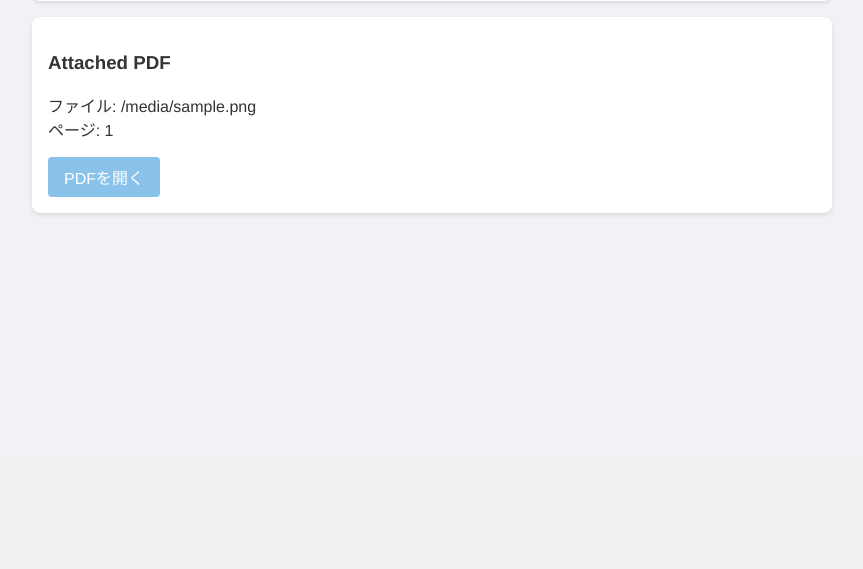
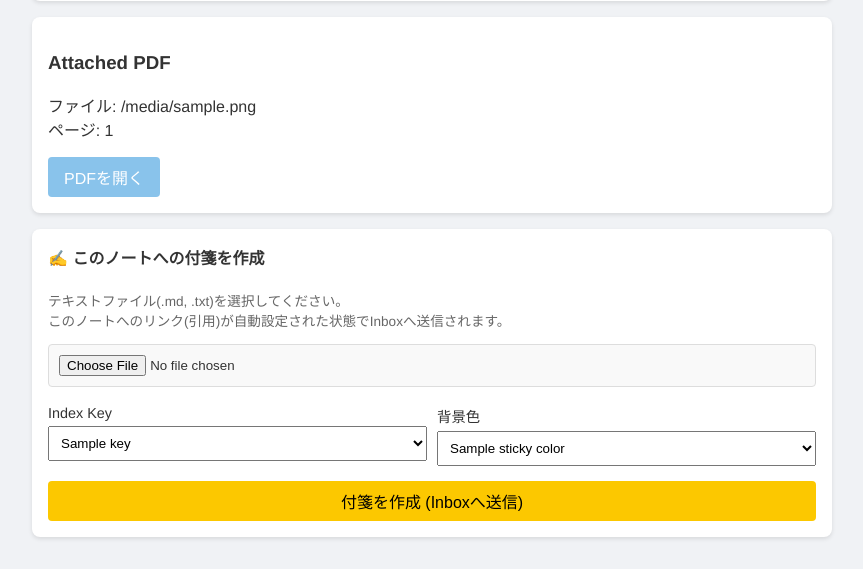
Before and after one commit to Kurato-Tsukishiro/Synapsen, a Flask app: template Synapsen_Web/templates/view.html in a window 1280 px wide. Shown: the part 344-913 px from the top of the page, without its empty margins (208-1071 px from the left). Before the commit the page ends 559 px from the top, so only its background shows below. Run offline with Flask 3, Linux system fonts and the light colour scheme; the template is opened without the code that fills it: most values are stand-ins (such as "Sample title", 1, 10 or a date in 2020).

Commit message:
feature: 付箋ノートを作成する機能を追加。それに伴い、ファイルアップロード時に正規化するように変更

```diff
--- a/Synapsen_Web/server.py
+++ b/Synapsen_Web/server.py
@@ -3,6 +3,12 @@ import os
 import sqlite3
 import logging
 import signal  # 終了シグナル制御用
+import tempfile
+import datetime
+import re
+import shutil
+import json
+import fitz  # PyMuPDF
 from functools import wraps
 from pathlib import Path
 from flask import (
@@ -21,8 +27,14 @@ from flask import (
 # 親ディレクトリ(Synapsenルート)をパスに追加して Nexus のモジュールを読み込めるようにする
 current_dir = Path(__file__).resolve().parent
 root_dir = current_dir.parent
+
 if str(root_dir) not in sys.path:
     sys.path.append(str(root_dir))
+
+# Normalisierer のモジュールを読み込めるようにする
+normalisierer_dir = root_dir / "Synapsen_Normalisierer"
+if str(normalisierer_dir) not in sys.path:
+    sys.path.append(str(normalisierer_dir))
 
 # Nexusの既存ロジックをインポート
 from Synapsen_Nexus.utils import (  # noqa: E402
@@ -33,6 +45,20 @@ from Synapsen_Nexus.utils import (  # noqa: E402
     get_all_tags_with_count,
 )
 from Synapsen_Nexus.search_parser import parse_query_to_sql  # noqa: E402
+
+# pdf_utils のインポート
+try:
+    from pdf_utils import (  # type: ignore
+        convert_document_to_pdf,
+        convert_image_to_pdf,
+        high_fidelity_flatten,
+        normalize_pdf_to_papersize,
+        add_metadata_to_clip,
+        embed_processing_flag,
+        hex_to_rgb_tuple,
+    )
+except ImportError as e:
+    print(f"Warning: pdf_utils import failed: {e}")
 
 
 def setup_console_logging():
@@ -105,7 +131,7 @@ try:
         # スクリプト実行の場合（config.ini は .py の1つ上のフォルダ）
         config_path = base_path.parent / "config.ini"
 
-    cfg = configparser.ConfigParser()
+    cfg = configparser.ConfigParser(interpolation=None)  # 環境変数の利用を可能にする
     cfg.read(config_path, encoding="utf-8")
     WATCH_DIR = cfg.get("Watchdog", "watch_dir", fallback=None)
 
@@ -114,6 +140,26 @@ try:
     SERVER_PORT = cfg.getint("Server", "port", fallback=5000)  # getintで整数として取得
     USERNAME = cfg.get("Server", "username", fallback="admin")
     PASSWORD = cfg.get("Server", "password", fallback="password")
+
+    # フォントとIndex Keyの取得
+    font_path_from_config = cfg.get("Paths", "font_path", fallback="")
+    FONT_PATH = os.path.expandvars(font_path_from_config)
+    options_str = cfg.get("CommonplaceKeys", "options", fallback="")
+    INDEX_KEYS = [k.strip() for k in options_str.split(",") if k.strip()]
+
+    KEY_COLORS = {}
+    if cfg.has_section("KeyColors"):
+        for k, v in cfg.items("KeyColors"):
+            KEY_COLORS[k] = v
+
+    STICKY_COLORS = [
+        ("イエロー", "#f8e58c"),
+        ("ブルー", "#bbc8e6"),
+        ("レッド", "#eebbcb"),
+        ("グリーン", "#c1d8ac"),
+        ("ホワイト", "#fbfaf5"),
+        ("グレー", "#adadad"),
+    ]
 
 except Exception as e:
     logger.error(f"設定の読み込みに失敗しました: {e}")
@@ -254,6 +300,159 @@ def index():
     )
 
 
+@app.route("/create_sticky/<source_key>", methods=["POST"])
+@requires_auth
+def create_sticky(source_key):
+    """付箋ノート(MDファイル)のアップロードとPDF生成"""
+    if "file" not in request.files:
+        flash("ファイルが選択されていません。", "error")
+        return redirect(url_for("view_note", key=source_key))
+
+    file = request.files["file"]
+    if file.filename == "":
+        flash("ファイルが選択されていません。", "error")
+        return redirect(url_for("view_note", key=source_key))
+
+    if not WATCH_DIR or not os.path.exists(WATCH_DIR):
+        flash("監視フォルダ(Watchdog)が見つかりません。", "error")
+        return redirect(url_for("view_note", key=source_key))
+
+    index_key = request.form.get("index_key", "")
+    bg_color = request.form.get("bg_color", "#FFFFA5")
+
+    title = Path(file.filename).stem
+    try:
+        content = file.read().decode("utf-8")
+    except UnicodeDecodeError:
+        flash("ファイルの読み込みに失敗しました。UTF-8で保存されていますか？", "error")
+        return redirect(url_for("view_note", key=source_key))
+
+    now_str = datetime.datetime.now().strftime("%Y%m%d_%H%M%S")
+    safe_title = re.sub(r'[\\/:\*\?"<>\|]', "_", title if title else "Sticky")
+    base_name = f"{now_str}_{safe_title}"
+
+    try:
+        with tempfile.TemporaryDirectory() as temp_dir:
+            temp_dir_path = Path(temp_dir)
+            md_path = temp_dir_path / f"{base_name}.md"
+
+            # CSSの注入: 全てを1つのf-stringブロックにまとめることで、エスケープミスを防ぎます。
+            # htmlとbodyの両方にマージン・パディング0を適用し、背景の隙間をなくします。
+            style_tag = f"""
+<style>
+html {{
+    width: 100%;
+    margin: 0;
+    padding: 0;
+    background-color: {bg_color};
+}}
+body {{
+    background-color: {bg_color} !important;
+    width: 100% !important;
+    margin: 0 !important;
+    padding: 0 !important;
+    max-width: none !important;
+    min-height: 100vh;
+}}
+.content-wrapper {{
+    padding: 20px;
+}}
+</style>
+"""
+            # マークダウンの構成
+            md_text = (
+                f"{style_tag}\n\n"
+                "<div class='content-wrapper'>\n\n"
+                f"# {title}\n\n# [内容]\n{content}\n\n"
+                "</div>"
+            )
+
+            with open(md_path, "w", encoding="utf-8") as f:
+                f.write(md_text)
+
+            temp_pdf = temp_dir_path / f"temp_{base_name}.pdf"
+            temp_flat = temp_dir_path / f"flat_{base_name}.pdf"
+
+            actual_font_path = (
+                os.path.expandvars(FONT_PATH)
+                if FONT_PATH
+                else r"C:\Windows\Fonts\msgothic.ttc"
+            )
+
+            # 1. Playwright + Pandoc でPDF化
+            convert_document_to_pdf(
+                md_path,
+                temp_pdf,
+                paper_size_str="A4",
+                pdf_margins={"top": "0", "bottom": "0", "left": "0", "right": "0"},
+            )
+
+            # 2. フラット化
+            high_fidelity_flatten(
+                str(temp_pdf), str(temp_flat), str(actual_font_path), flatten_ink=False
+            )
+
+            final_temp_pdf = temp_dir_path / f"{base_name}.pdf"
+
+            # 3. サイズ正規化
+            normalize_pdf_to_papersize(
+                str(temp_flat), str(final_temp_pdf), 595.276, 841.89, target_format="A4"
+            )
+
+            # 4. 付箋メタデータの書き込み
+            try:
+                doc = fitz.open(final_temp_pdf)
+                meta = doc.metadata
+                current_keywords = meta.get("keywords", "")
+                new_keywords = (
+                    f"{current_keywords}; Synapsen:Sticky"
+                    if current_keywords
+                    else "Synapsen:Sticky"
+                )
+                meta["keywords"] = new_keywords
+                doc.set_metadata(meta)
+                doc.saveIncr()
+                doc.close()
+            except Exception as e:
+                logger.warning(f"付箋識別子の埋め込みに失敗: {e}")
+
+            embed_processing_flag(str(final_temp_pdf))
+
+            # 5. QRコード埋め込み（引用Keyとして元のノートを設定）
+            hex_c = KEY_COLORS.get(index_key.lower(), "#000000")
+            text_color_rgb = (
+                hex_to_rgb_tuple(hex_c) if hex_to_rgb_tuple(hex_c) else (0, 0, 0)
+            )
+
+            add_metadata_to_clip(
+                pdf_path_str=str(final_temp_pdf),
+                font_path=str(actual_font_path),
+                paper_width=595.276,
+                paper_height=841.89,
+                key_rect_tuple=(0, 13, 391, 73),
+                index_key_to_embed=index_key,
+                text_color=text_color_rgb,
+                comment_to_embed=f"Sticky Note: {title}",
+                base_name=base_name,
+                cited_keys_list=[source_key],  # 元ノートを引用リンクとして設定
+                refs_qr_size_pt=75,
+                extra_keywords=["Synapsen:Sticky"],
+            )
+
+            # 6. 正規化済みファイルフォルダ(Watchdog)へ移動
+            shutil.move(str(final_temp_pdf), str(Path(WATCH_DIR) / f"{base_name}.pdf"))
+            flash(
+                f"付箋ノートを作成し、Inboxに送信しました。 ({base_name}.pdf)",
+                "success",
+            )
+
+    except Exception as e:
+        logger.error(f"Sticky creation error: {e}")
+        flash(f"付箋作成エラー: {e}", "error")
+
+    return redirect(url_for("view_note", key=source_key))
+
+
 @app.route("/random")
 @requires_auth
 def random_note():
@@ -318,33 +517,126 @@ def upload():
             )
             return redirect(request.url)
 
+        # フォームからメタデータを取得
+        index_key = request.form.get("index_key", "")
+        comment = request.form.get("comment", "")
+
         success_count = 0
         error_count = 0
 
+        actual_font_path = (
+            os.path.expandvars(FONT_PATH)
+            if FONT_PATH
+            else r"C:\Windows\Fonts\msgothic.ttc"
+        )
+
         try:
-            for file in files:
-                if file and allowed_file(file.filename):
-                    # ファイル名保護 (日本語対応簡易版)
+            with tempfile.TemporaryDirectory() as temp_dir:
+                temp_dir_path = Path(temp_dir)
+
+                for file in files:
+                    if not (file and allowed_file(file.filename)):
+                        error_count += 1
+                        logger.warning(f"Skipped invalid file: {file.filename}")
+                        continue
+
+                    # ファイル名からタイトルと拡張子を取得
                     filename = os.path.basename(file.filename)
-                    save_path = Path(WATCH_DIR) / filename
+                    safe_stem = Path(filename).stem
+                    ext = Path(filename).suffix.lower()
 
-                    file.save(str(save_path))
-                    logger.info(f"Uploaded: {filename} -> {WATCH_DIR}")
+                    # Synapsenのファイル命名規則に従いタイムスタンプを付与
+                    now_str = datetime.datetime.now().strftime("%Y%m%d_%H%M%S")
+                    base_name = f"{now_str}_{safe_stem}"
+
+                    # オリジナルファイルを一時保存
+                    raw_path = temp_dir_path / filename
+                    file.save(str(raw_path))
+
+                    temp_pdf = temp_dir_path / f"temp_{base_name}.pdf"
+                    temp_flat = temp_dir_path / f"flat_{base_name}.pdf"
+                    final_pdf = temp_dir_path / f"{base_name}.pdf"
+
+                    # --- 1. フォーマットごとのPDF変換 ---
+                    if ext == ".pdf":
+                        shutil.copy2(str(raw_path), str(temp_pdf))
+                    elif ext in [".png", ".jpg", ".jpeg"]:
+                        convert_image_to_pdf(raw_path, temp_pdf)
+                    elif ext in [".md", ".txt"]:
+                        convert_document_to_pdf(
+                            raw_path,
+                            temp_pdf,
+                            paper_size_str="A4",
+                            pdf_margins={
+                                "top": "0",
+                                "bottom": "0",
+                                "left": "0",
+                                "right": "0",
+                            },
+                        )
+                    else:
+                        error_count += 1
+                        continue
+
+                    # --- 2. フラット化 (注釈の焼き込み) ---
+                    high_fidelity_flatten(
+                        str(temp_pdf),
+                        str(temp_flat),
+                        str(actual_font_path),
+                        flatten_ink=False,
+                    )
+
+                    # --- 3. サイズ正規化 (余白の調整) ---
+                    normalize_pdf_to_papersize(
+                        str(temp_flat),
+                        str(final_pdf),
+                        595.276,
+                        841.89,
+                        target_format="A4",
+                    )
+
+                    # 二重正規化を防ぐフラグ
+                    embed_processing_flag(str(final_pdf))
+
+                    # --- 4. メタデータとQRコードの埋め込み ---
+                    hex_c = KEY_COLORS.get(index_key.lower(), "#000000")
+                    text_color_rgb = (
+                        hex_to_rgb_tuple(hex_c)
+                        if hex_to_rgb_tuple(hex_c)
+                        else (0, 0, 0)
+                    )
+
+                    add_metadata_to_clip(
+                        pdf_path_str=str(final_pdf),
+                        font_path=str(actual_font_path),
+                        paper_width=595.276,
+                        paper_height=841.89,
+                        key_rect_tuple=(0, 13, 391, 73),
+                        index_key_to_embed=index_key,
+                        text_color=text_color_rgb,
+                        comment_to_embed=comment,
+                        base_name=base_name,
+                        cited_keys_list=None,
+                        refs_qr_size_pt=75,
+                        extra_keywords=None,
+                    )
+
+                    # --- 5. Inbox (Watchdogディレクトリ) へ移動 ---
+                    target_path = Path(WATCH_DIR) / f"{base_name}.pdf"
+                    shutil.move(str(final_pdf), str(target_path))
+
+                    logger.info(f"Uploaded & Normalized: {filename} -> {target_path}")
                     success_count += 1
-                else:
-                    # 許可されていない拡張子など
-                    error_count += 1
-                    logger.warning(f"Skipped invalid file: {file.filename}")
 
             # 結果メッセージの作成
             if success_count > 0:
-                msg = f"{success_count} 個のファイルをInboxに送信しました。"
+                msg = f"{success_count} 個のファイルを正規化して送信しました。"
                 if error_count > 0:
                     msg += f" (失敗/除外: {error_count} 個)"
                 flash(msg, "success")
                 return redirect(url_for("index"))
             else:
-                flash("アップロード可能なファイルがありませんでした。", "error")
+                flash("処理可能なファイルがありませんでした。", "error")
                 return redirect(request.url)
 
         except Exception as e:
@@ -352,7 +644,8 @@ def upload():
             flash(f"エラーが発生しました: {e}", "error")
             return redirect(request.url)
 
-    return render_template("upload.html")
+    # GET リクエスト時は INDEX_KEYS をテンプレートに渡す
+    return render_template("upload.html", index_keys=INDEX_KEYS)
 
 
 @app.route("/view/<key>")
@@ -367,7 +660,10 @@ def view_note(key):
 
     if not notes:
         return "Note not found", 404
-    return render_template("view.html", note=notes[0])
+
+    return render_template(
+        "view.html", note=notes[0], index_keys=INDEX_KEYS, sticky_colors=STICKY_COLORS
+    )
 
 
 @app.route("/pdf/<key>")
--- a/Synapsen_Web/templates/view.html
+++ b/Synapsen_Web/templates/view.html
@@ -42,4 +42,39 @@
     <p style="color: gray;">PDFファイルが見つかりません</p>
     {% endif %}
 </div>
+
+<div class="card">
+    <h4 style="margin-top: 0; color: #333;">✍️ このノートへの付箋を作成</h4>
+    <p style="color: #666; font-size: 0.85rem;">
+        テキストファイル(.md, .txt)を選択してください。<br>このノートへのリンク(引用)が自動設定された状態でInboxへ送信されます。
+    </p>
+    <form action="{{ url_for('create_sticky', source_key=note.key) }}" method="post" enctype="multipart/form-data">
+        <div style="margin-bottom: 10px;">
+            <input type="file" name="file" accept=".md,.txt" required style="padding: 10px; background: #f9f9f9; width: 100%; box-sizing: border-box;">
+        </div>
+
+        <div style="display: flex; gap: 10px; margin-bottom: 15px;">
+            <div style="flex: 1;">
+                <label style="display: block; font-size: 0.9rem; margin-bottom: 5px;">Index Key</label>
+                <select name="index_key" style="padding: 8px; width: 100%; box-sizing: border-box;">
+                    {% for key in index_keys %}
+                    <option value="{{ key }}">{{ key }}</option>
+                    {% endfor %}
+                </select>
+            </div>
+            <div style="flex: 1;">
+                <label style="display: block; font-size: 0.9rem; margin-bottom: 5px;">背景色</label>
+                <select name="bg_color" style="padding: 8px; width: 100%; box-sizing: border-box;">
+                    {% for name, hex in sticky_colors %}
+                    <option value="{{ hex }}">{{ name }}</option>
+                    {% endfor %}
+                </select>
+            </div>
+        </div>
+
+        <button type="submit" class="btn" style="background-color: #FCC800; color: black; width: 100%;">
+            付箋を作成 (Inboxへ送信)
+        </button>
+    </form>
+</div>
 {% endblock %}
```
